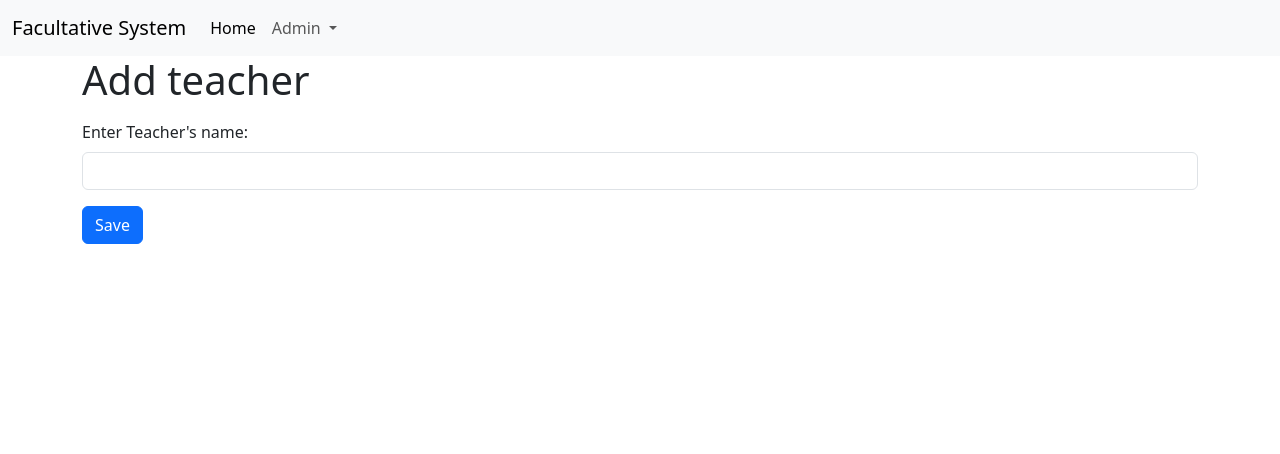
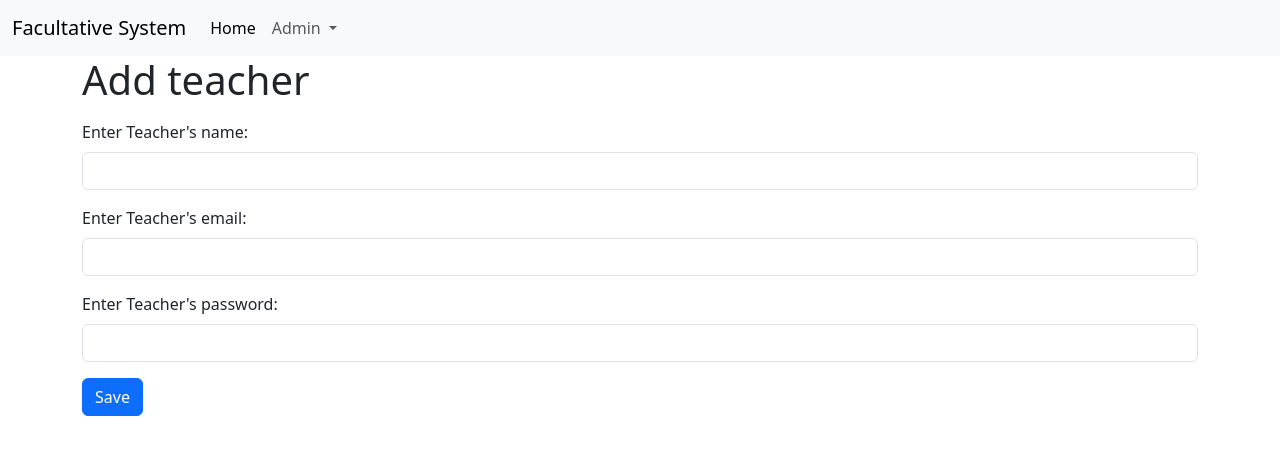
Before and after one commit to bilychka-v/FacultativeSystemUI, an Angular app: page /admin/teacher/add in a window 1280 px wide. Shown: the top 454 px of the page. Built offline with nearby package versions, Linux system fonts and the light colour scheme.

Commit message:
added register a new teacher

```diff
--- a/src/app/features/teacher/models/teacher-request.model.ts
+++ b/src/app/features/teacher/models/teacher-request.model.ts
@@ -1,3 +1,5 @@
 export interface TeacherRequestModel{
-  userName: string
+  userName: string,
+  email: string,
+  password: string
 }
--- a/src/app/features/teacher/services/teacher.service.ts
+++ b/src/app/features/teacher/services/teacher.service.ts
@@ -17,6 +17,6 @@ export class TeacherService {
   }
 
   addTeacher(model: TeacherRequestModel): Observable<void>{
-    return this.http.post<void>(`${environment.apiBaseUrl}/api/Teacher`, model)
+    return this.http.post<void>(`${environment.apiBaseUrl}/Auth/register/teacher`, model)
   }
 }
--- a/src/app/features/teacher/teacher-add/teacher-add.component.html
+++ b/src/app/features/teacher/teacher-add/teacher-add.component.html
@@ -12,6 +12,16 @@
       </div>
 
       <div class="mt-3">
+        <label  class="form-label" for="teacherEmail">Enter Teacher's email: </label>
+        <input id="teacherEmail" type="email" class="form-control" name="email" [(ngModel)]="model.email" >
+      </div>
+
+      <div class="mt-3">
+        <label  class="form-label" for="teacherPassword">Enter Teacher's password: </label>
+        <input id="teacherPassword" type="password" class="form-control" name="password" [(ngModel)]="model.password" >
+      </div>
+
+      <div class="mt-3">
         <button type="submit" class="btn btn-primary">Save</button>
       </div>
 
--- a/src/app/features/teacher/teacher-add/teacher-add.component.ts
+++ b/src/app/features/teacher/teacher-add/teacher-add.component.ts
@@ -1,6 +1,5 @@
-import {Component, OnInit} from '@angular/core';
+import {Component} from '@angular/core';
 import {TeacherRequestModel} from '../models/teacher-request.model';
-import {HttpClient} from '@angular/common/http';
 import {FormsModule} from '@angular/forms';
 import {TeacherService} from '../services/teacher.service';
 import {Router} from '@angular/router';
@@ -20,7 +19,9 @@ export class TeacherAddComponent{
 
   constructor(private teacherService: TeacherService, private router: Router) {
     this.model = {
-      userName: ''
+      userName: '',
+      email: '',
+      password: ''
     }
   }
 
```
